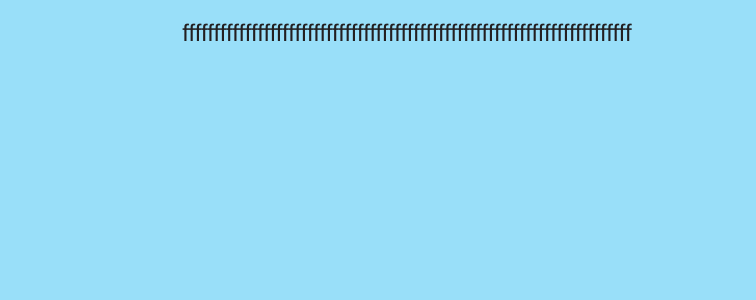
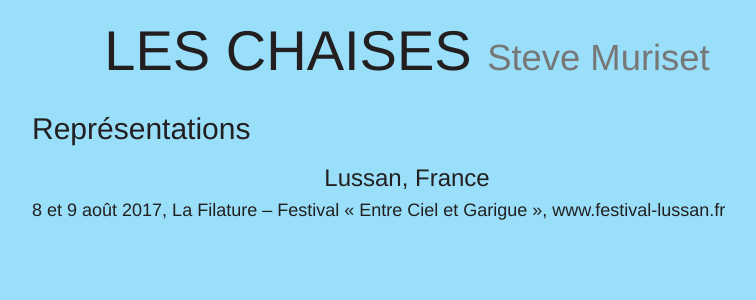
Before and after one commit to Nitwix/rapsodie, a PHP site: page / in a window 1280 px wide. Shown: the part 51-351 px from the top of the page, without its empty margins (233-989 px from the left). Run offline with PHP 8.4, Linux system fonts and the light colour scheme; some libraries are stand-ins or nearby versions.

Commit message:
commit avant diner

```diff
--- a/index.php
+++ b/index.php
@@ -7,19 +7,19 @@
 			<div class="row">
 				<div class="col-sm-2"></div> <!-- so it's aligned in the middle -->
 				<div class="col-sm-8">
-					<h1 class="text-center text"></h1>
-					<h3 class="text-center text">ffffffffffffffffffffffffffffffffffffffffffffffffffffffffffffffffffffffff</h3>
+					<h1 class="text-center styled_text super_title">LES CHAISES <small>Steve Muriset</small></h1>
 				</div>
 				<div class="col-sm-2"></div>
 			</div>
 			<div class="row">
-				<!--<div class="col-sm-2"></div>-->
-				<div class="col-sm-6 col-xs-12">
-					<img class="img-responsive" src="">
+				<div class="col-sm-2"></div> <!-- so it's aligned in the middle -->
+				<div class="col-sm-8">
+					<h2 class="styled_text">Représentations</h1>
+
+					<h3 class="text-center styled_text">Lussan, France</h3>
+					<h4 class="styled_text">8 et 9 août 2017, La Filature – Festival « Entre Ciel et Garigue », www.festival-lussan.fr</h4>
 				</div>
-				<div class="col-sm-6 col-xs-12">
-					<img class="img-responsive" src="">
-				</div>
+				<div class="col-sm-2"></div>
 			</div>
 		</div>
 		<?php include "includes/footer.php" ?>
--- a/style.less
+++ b/style.less
@@ -11,6 +11,10 @@
 
 @collapse-width: 1200px; //width at which the navbar collapse
 
+
+h1{
+	font-size: 400%;
+}
 
 //Body styling
 body{
```
